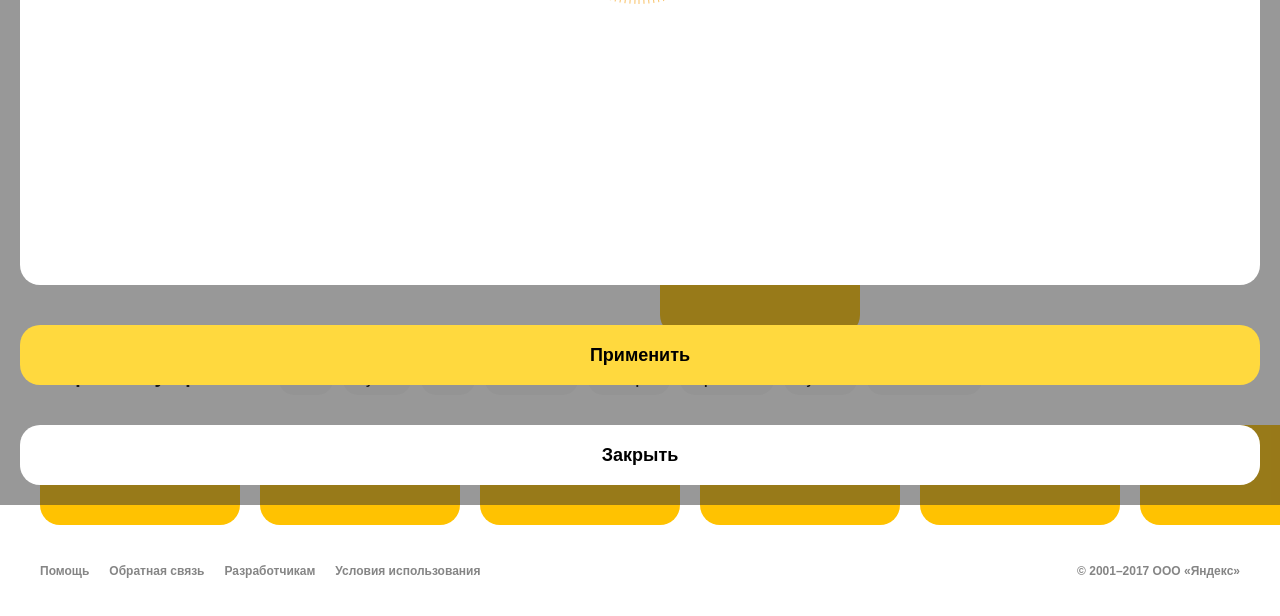
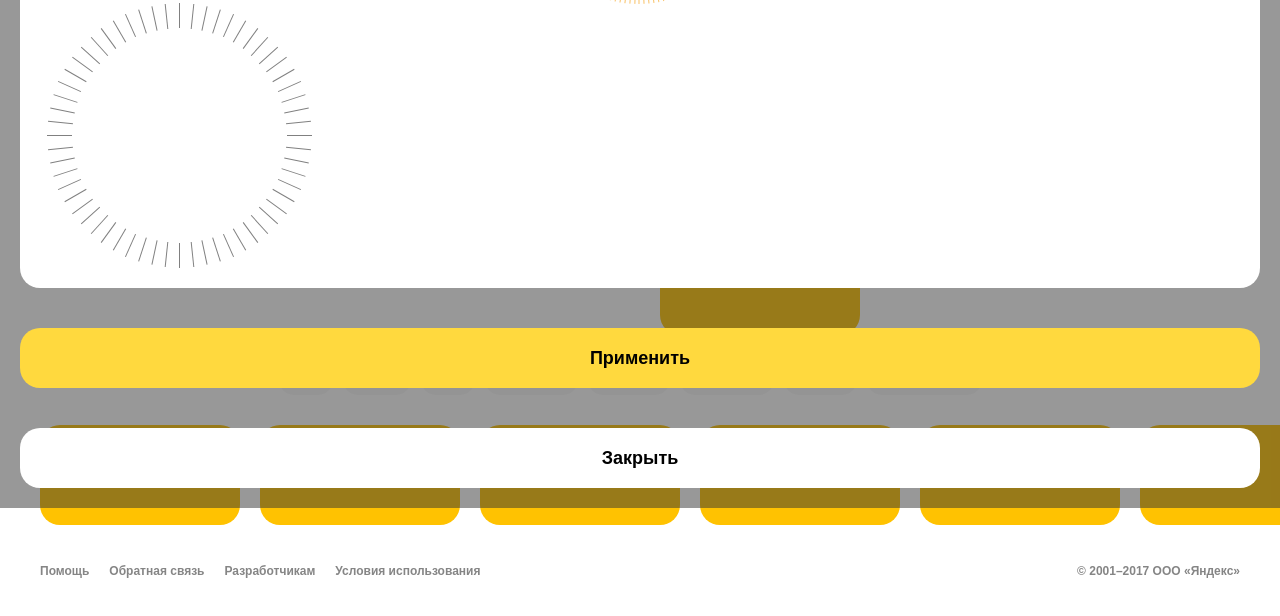
Before and after one commit to DanilaLeontyev/shri18-task2, a website built with webpack: page src/index.html in a window 1280 px wide. Shown: the part 295-911 px from the top of the page. Built offline with nearby package versions, Linux system fonts and the light colour scheme.

Commit message:
эксперимент с окантовкой регулятора

```diff
--- a/src/index.html
+++ b/src/index.html
@@ -205,6 +205,7 @@
           <div class="temperature">+23</div>
         </div>
       </div>
+      <div class="notch-container"></div>
     </div>
 
     <div class="popup-buttons">
--- a/src/script/thermostat.js
+++ b/src/script/thermostat.js
@@ -44,6 +44,31 @@ function moveController(event) {
     console.log(degree)
 }
 
+let angle = 0;
+let rotate_x = 120;
+let rotate_y = 0;
+
+function vec2ang(x, y) {
+    let angleInRadians = Math.atan2(y, x);
+    let angleInDegrees = (angleInRadians / Math.PI) * 180;
+    return angleInDegrees;
+}
+
+let notchContainer = document.querySelector('.notch-container')
+
+for (let i = 0; i < 60; i++) {
+    let thin = document.createElement("div");
+    let x = rotate_x * Math.cos(angle) - rotate_y * Math.cos(angle);
+    let y = rotate_y * Math.cos(angle) + rotate_x * Math.sin(angle);
+    let r = vec2ang(x, y);
+    thin.className = "thin";
+    thin.style.left = 127 + x + "px";
+    thin.style.top = 127 + y + "px";
+    thin.style.transform = "rotate(" + r + "deg)";
+    notchContainer.appendChild(thin);
+    angle += (Math.PI / 300) * 10;
+}
+
 function updateValue(degree) {
 
 }
--- a/src/style/popup-thermostat.scss
+++ b/src/style/popup-thermostat.scss
@@ -81,3 +81,15 @@
     background-image: url('./assets/Icons/icon_arrow.svg');
     background-repeat: no-repeat;
 }
+
+.notch-container {
+    position: relative;
+    width: 260px;
+    height: 260px;
+}
+.thin {
+    position: absolute;
+     width: 25px;
+     height: 1px;
+     border-top: 1px solid gray;
+}
```
